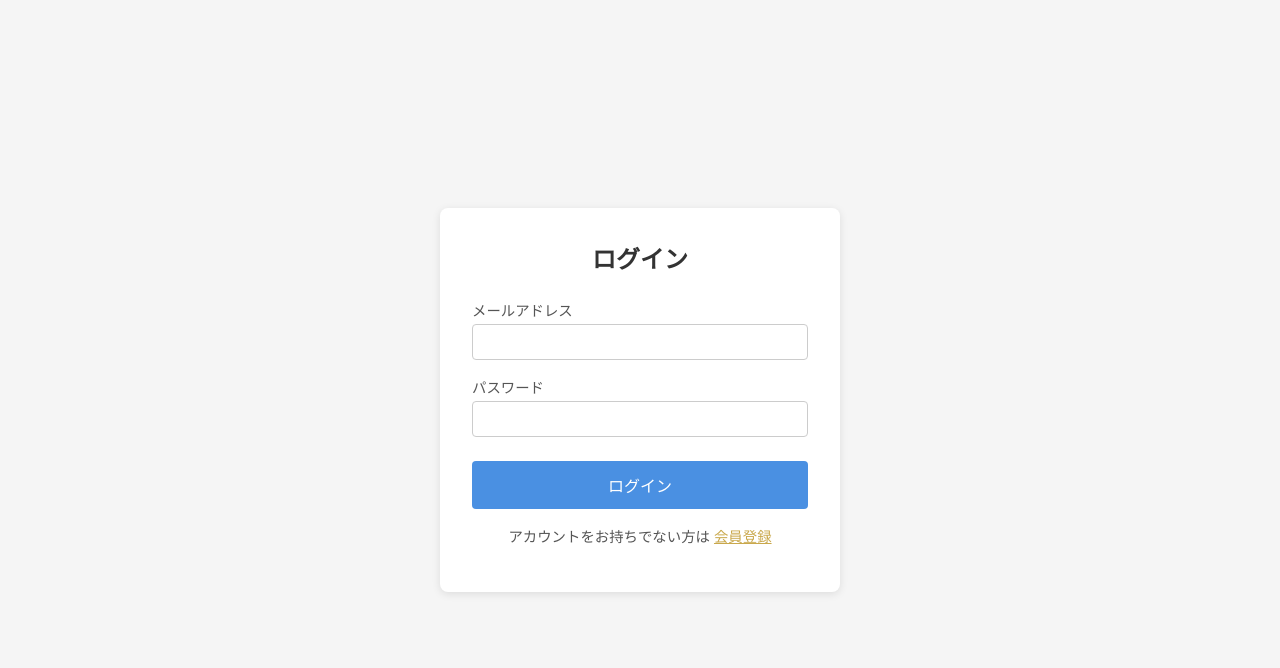
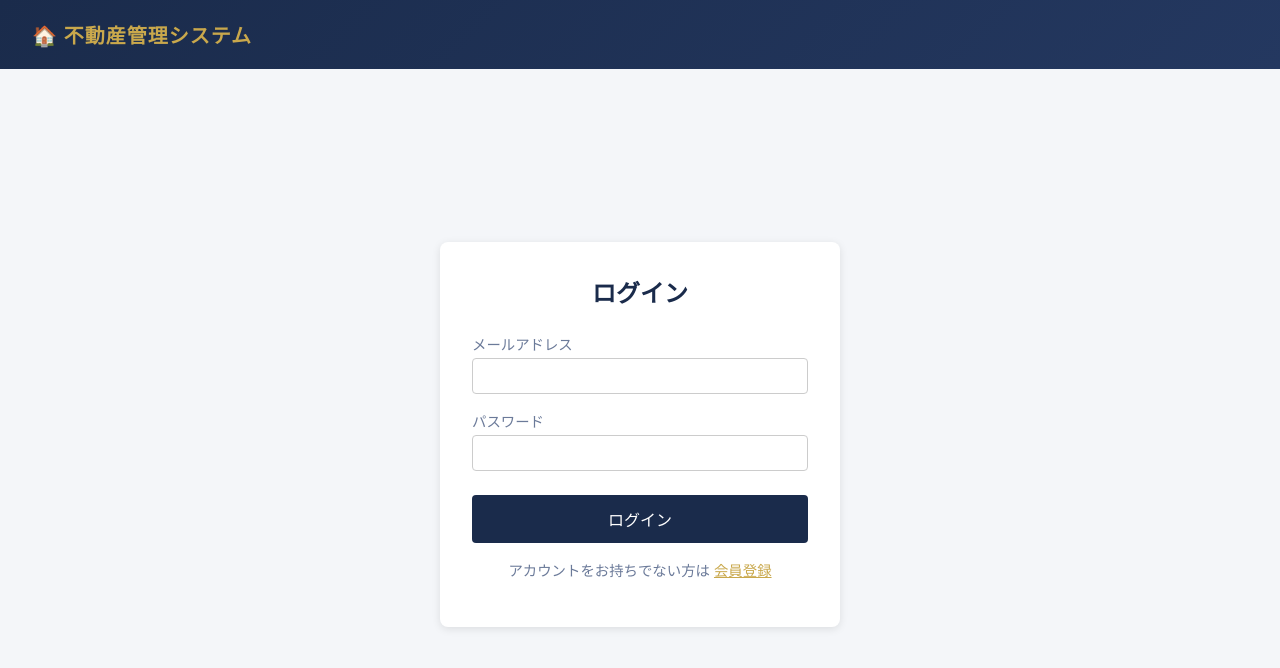
Before and after one commit to kazupu2025/realestate-app, a React (Vite) app: page /login in a window 1280 px wide. Shown: the top 668 px of the page. Built offline with nearby package versions, Linux system fonts and the light colour scheme; no server answers.

Commit message:
style: add navy brand header band to login and register pages

```diff
--- a/src/pages/LoginPage.jsx
+++ b/src/pages/LoginPage.jsx
@@ -28,6 +28,10 @@ export default function LoginPage() {
 
   return (
     <div className={styles.container}>
+      <div className={styles.brand}>
+        <span className={styles.brandLogo}>🏠 不動産管理システム</span>
+      </div>
+      <div className={styles.body}>
         <div className={styles.card}>
           <h1 className={styles.title}>ログイン</h1>
           <form onSubmit={handleSubmit} className={styles.form}>
@@ -51,7 +55,6 @@ export default function LoginPage() {
                 required
               />
             </label>
-          {/* 認証エラーをフォーム下部に表示する */}
             {error && <p className={styles.error}>エラー: {error}</p>}
             <button type="submit" disabled={loading} className={styles.button}>
               {loading ? '送信中...' : 'ログイン'}
@@ -62,5 +65,6 @@ export default function LoginPage() {
           </p>
         </div>
       </div>
+    </div>
   )
 }
--- a/src/pages/LoginPage.module.css
+++ b/src/pages/LoginPage.module.css
@@ -1,15 +1,34 @@
-/* ログイン画面の中央揃えコンテナ */
 .container {
   min-height: 100vh;
   display: flex;
+  flex-direction: column;
+  background-color: var(--color-bg);
+}
+
+.brand {
+  background: linear-gradient(135deg, #1a2b4b 0%, #243860 100%);
+  padding: 1.25rem 2rem;
+  display: flex;
+  align-items: center;
+}
+
+.brandLogo {
+  color: var(--color-accent);
+  font-size: 1.25rem;
+  font-weight: 700;
+  letter-spacing: 0.05em;
+}
+
+.body {
+  flex: 1;
+  display: flex;
   align-items: center;
   justify-content: center;
-  background-color: #f5f5f5;
+  padding: 2rem 1rem;
 }
 
-/* フォームカード */
 .card {
-  background: white;
+  background: var(--color-card);
   padding: 2rem;
   border-radius: 8px;
   box-shadow: 0 2px 8px rgba(0, 0, 0, 0.1);
@@ -21,7 +40,7 @@
   margin: 0 0 1.5rem;
   font-size: 1.5rem;
   text-align: center;
-  color: #333;
+  color: var(--color-primary);
 }
 
 .form {
@@ -30,13 +49,12 @@
   gap: 1rem;
 }
 
-/* ラベルと入力フィールドを縦並びにする */
 .label {
   display: flex;
   flex-direction: column;
   gap: 0.25rem;
   font-size: 0.9rem;
-  color: #555;
+  color: var(--color-muted);
 }
 
 .input {
@@ -49,19 +67,18 @@
 
 .input:focus {
   outline: none;
-  border-color: #4a90e2;
+  border-color: var(--color-primary);
 }
 
-/* エラーメッセージ */
 .error {
-  color: #e53e3e;
+  color: var(--color-error);
   font-size: 0.85rem;
   margin: 0;
 }
 
 .button {
   padding: 0.75rem;
-  background-color: #4a90e2;
+  background-color: var(--color-primary);
   color: white;
   border: none;
   border-radius: 4px;
@@ -72,7 +89,7 @@
 }
 
 .button:hover:not(:disabled) {
-  background-color: #357abd;
+  background-color: #0f1c33;
 }
 
 .button:disabled {
@@ -84,5 +101,5 @@
   text-align: center;
   margin-top: 1rem;
   font-size: 0.9rem;
-  color: #555;
+  color: var(--color-muted);
 }
--- a/src/pages/RegisterPage.jsx
+++ b/src/pages/RegisterPage.jsx
@@ -29,6 +29,10 @@ export default function RegisterPage() {
 
   return (
     <div className={styles.container}>
+      <div className={styles.brand}>
+        <span className={styles.brandLogo}>🏠 不動産管理システム</span>
+      </div>
+      <div className={styles.body}>
         <div className={styles.card}>
           <h1 className={styles.title}>会員登録</h1>
           <form onSubmit={handleSubmit} className={styles.form}>
@@ -53,7 +57,6 @@ export default function RegisterPage() {
                 required
               />
             </label>
-          {/* 登録エラーをフォーム下部に表示する */}
             {error && <p className={styles.error}>エラー: {error}</p>}
             <button type="submit" disabled={loading} className={styles.button}>
               {loading ? '送信中...' : '会員登録'}
@@ -64,5 +67,6 @@ export default function RegisterPage() {
           </p>
         </div>
       </div>
+    </div>
   )
 }
--- a/src/pages/RegisterPage.module.css
+++ b/src/pages/RegisterPage.module.css
@@ -1,14 +1,34 @@
-/* ログイン画面と同じレイアウトを使用する */
 .container {
   min-height: 100vh;
   display: flex;
+  flex-direction: column;
+  background-color: var(--color-bg);
+}
+
+.brand {
+  background: linear-gradient(135deg, #1a2b4b 0%, #243860 100%);
+  padding: 1.25rem 2rem;
+  display: flex;
+  align-items: center;
+}
+
+.brandLogo {
+  color: var(--color-accent);
+  font-size: 1.25rem;
+  font-weight: 700;
+  letter-spacing: 0.05em;
+}
+
+.body {
+  flex: 1;
+  display: flex;
   align-items: center;
   justify-content: center;
-  background-color: #f5f5f5;
+  padding: 2rem 1rem;
 }
 
 .card {
-  background: white;
+  background: var(--color-card);
   padding: 2rem;
   border-radius: 8px;
   box-shadow: 0 2px 8px rgba(0, 0, 0, 0.1);
@@ -20,7 +40,7 @@
   margin: 0 0 1.5rem;
   font-size: 1.5rem;
   text-align: center;
-  color: #333;
+  color: var(--color-primary);
 }
 
 .form {
@@ -34,7 +54,7 @@
   flex-direction: column;
   gap: 0.25rem;
   font-size: 0.9rem;
-  color: #555;
+  color: var(--color-muted);
 }
 
 .input {
@@ -47,29 +67,29 @@
 
 .input:focus {
   outline: none;
-  border-color: #4a90e2;
+  border-color: var(--color-primary);
 }
 
 .error {
-  color: #e53e3e;
+  color: var(--color-error);
   font-size: 0.85rem;
   margin: 0;
 }
 
 .button {
   padding: 0.75rem;
-  background-color: #22c55e;
+  background-color: var(--color-success);
   color: white;
   border: none;
   border-radius: 4px;
   font-size: 1rem;
   cursor: pointer;
   margin-top: 0.5rem;
-  transition: background-color 0.2s;
+  transition: opacity 0.2s;
 }
 
 .button:hover:not(:disabled) {
-  background-color: #16a34a;
+  opacity: 0.85;
 }
 
 .button:disabled {
@@ -81,5 +101,5 @@
   text-align: center;
   margin-top: 1rem;
   font-size: 0.9rem;
-  color: #555;
+  color: var(--color-muted);
 }
```
Lines whose indentation alone changed are shown as unchanged.
